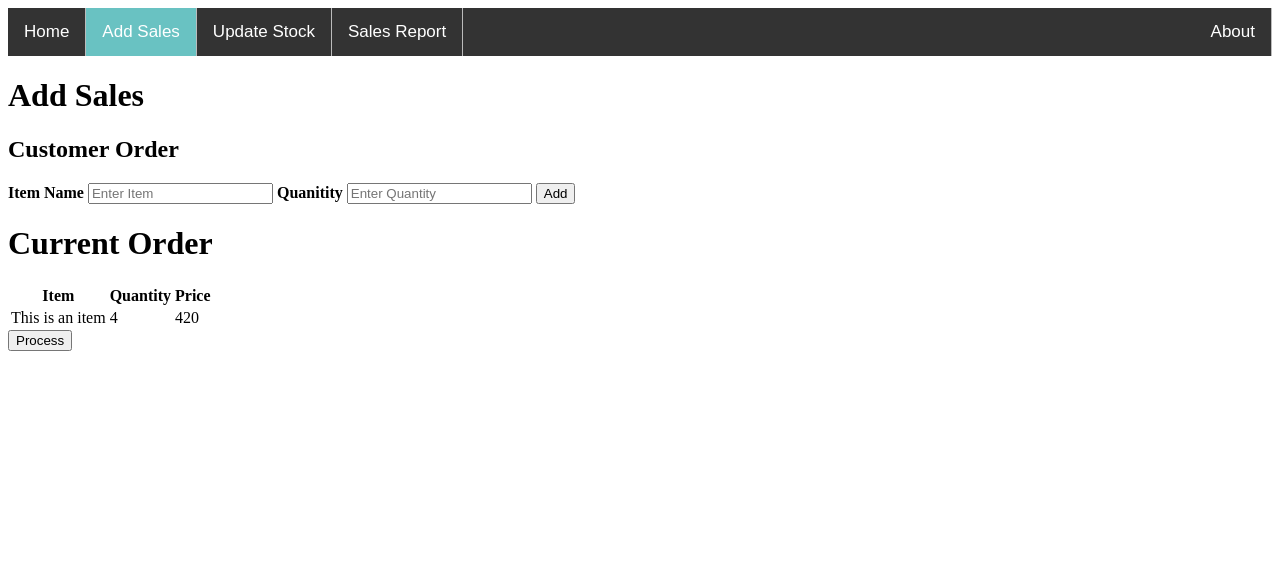
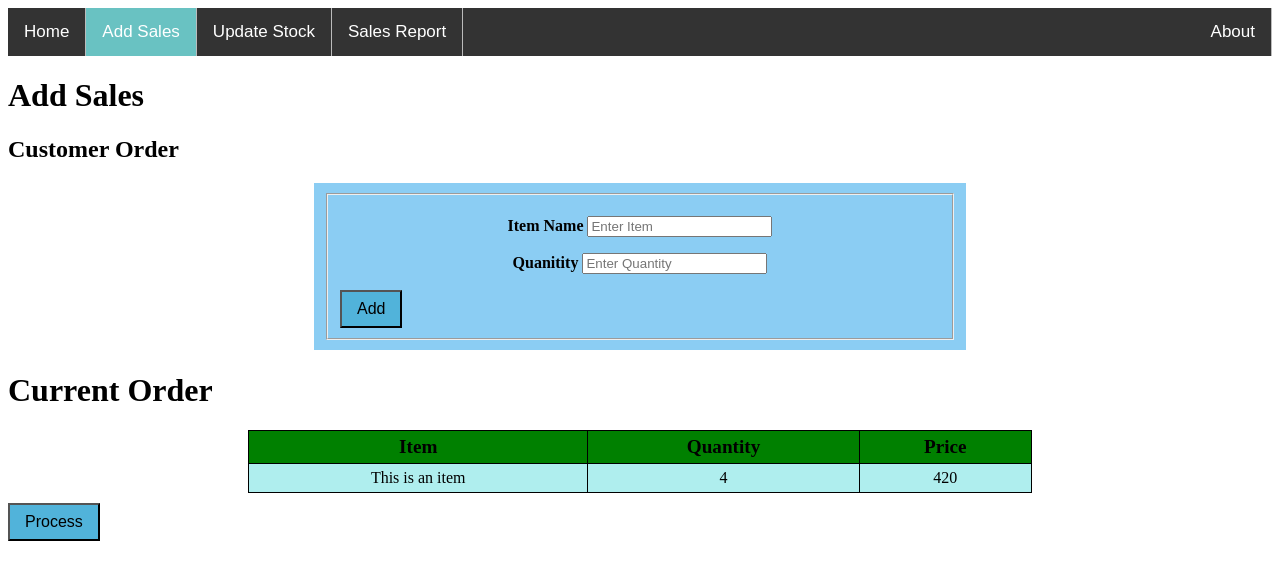
Before and after one commit to JosephKhai/Group420, a PHP site: page /AddSales.html in a window 1280 px wide. Shown: the top 580 px of the page. Run offline with PHP 8.4, Linux system fonts and the light colour scheme.

Commit message:
Adding css fot table and add item

```diff
--- a/AddSales.html
+++ b/AddSales.html
@@ -1,35 +1,51 @@
 <!doctype html>
 <html>
+
 <head>
     <title>Add Sales</title>
     <meta name="description" content="AddSales">
     <meta name="keywords" content="AddSales">
     <link rel="stylesheet" href="Style/style.css">
 </head>
+
 <body>
     <ul class="topnav">
         <li><a href="index.html">Home</a></li>
         <li><a class="active" href="AddSales.html">Add Sales</a></li>
         <li><a href="UpdateStock.html">Update Stock</a></li>
         <li><a href="SalesReport.html">Sales Report</a></li>
-        <li class="right" ><a href="About.html">About</a></li>
+        <li class="right"><a href="About.html">About</a></li>
     </ul>
 
-    <div><h1>Add Sales</h1></div>
+    <div>
+        <h1>Add Sales</h1>
+    </div>
 
-    <div><h2>Customer Order</h2></div>
+    <div>
+        <h2>Customer Order</h2>
+    </div>
     <div class="AddSales">
+        <fieldset>
+            <p>
                 <label for="ItemName"><b>Item Name</b></label>
                 <input type="text" placeholder="Enter Item" name="ItemName" required>
-
+            </p>
+            <p>
                 <label for="Quantity"><b>Quanitity</b></label>
                 <input type="text" placeholder="Enter Quantity" name="Quantity" required>
+            </p>
+            <p>
+                <button type="submit">Add</button>
+            </p>
 
-        <button type="submit">Add</button>
+        </fieldset>
+
     </div>
 
     <!--When an item is added (above) display in table bellow-->
-    <div><h1>Current Order</h1></div>
+    <div>
+        <h1>Current Order</h1>
+    </div>
     <div>
         <table class="CurrentCustomerOrder">
             <tr>
@@ -48,4 +64,5 @@
 
     <button type="submit">Process</button>
 </body>
+
 </html>
--- a/Style/style.css
+++ b/Style/style.css
@@ -43,3 +43,79 @@ ul.topnav {
   }
 
   /*  */
+
+  /* button */
+
+  button {
+    background-color: #51b3da;
+    color: rgb(0, 0, 0);
+    padding: 8px 15px;
+    text-align: center;
+    font-size: 16px;
+    cursor: pointer;
+    float: left;
+    clear: both;
+}
+
+
+  /*login form */
+.login-form {
+    clear: both;
+    width: 62%;
+    padding: 0.625em;
+    background-color: #8bcdf3;
+    text-align: center;
+    margin: auto;
+    width: 50%;
+}
+
+/* add sale */
+
+.AddSales{
+    clear: both;
+    width: 62%;
+    padding: 0.625em;
+    background-color: #8bcdf3;
+    text-align: center;
+    margin: auto;
+    width: 50%;
+}
+
+/*table style properties */
+table {
+    padding: 10%;
+    margin: 10%;
+    width: 62%;
+    margin: 10px auto;
+    clear: left;
+}
+
+th, td {
+    padding: 5px;
+    border: solid 1px;
+    text-align: center;
+}
+
+table, td, th {
+    border-collapse: collapse;
+}
+
+/*table hover background-color and hover border properties */
+
+table, td :hover {
+    background-color: #4b86b4;
+}
+
+/*if the mouse is over the table, table cell background color will change */
+
+table {
+    background-color: #afeeee;
+}
+
+/*table head content properties and value */
+
+table th {
+    background-color: green;
+    font-weight: bold;
+    font-size: 1.2em;
+}
```
Lines whose indentation alone changed are shown as unchanged.
